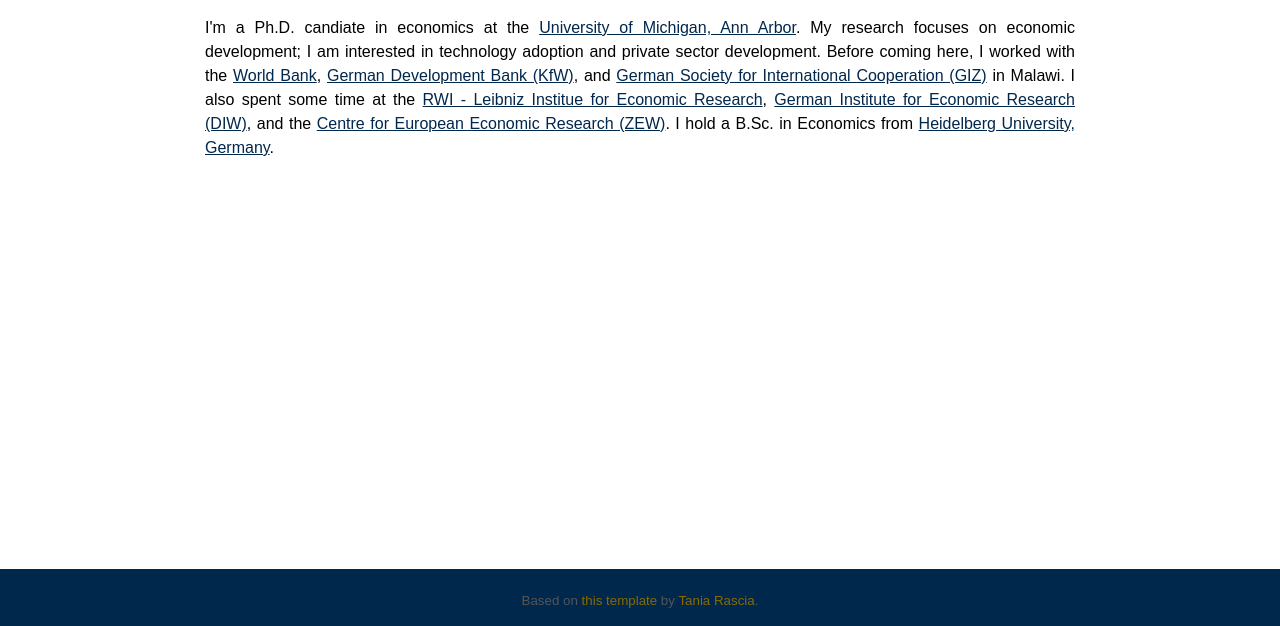
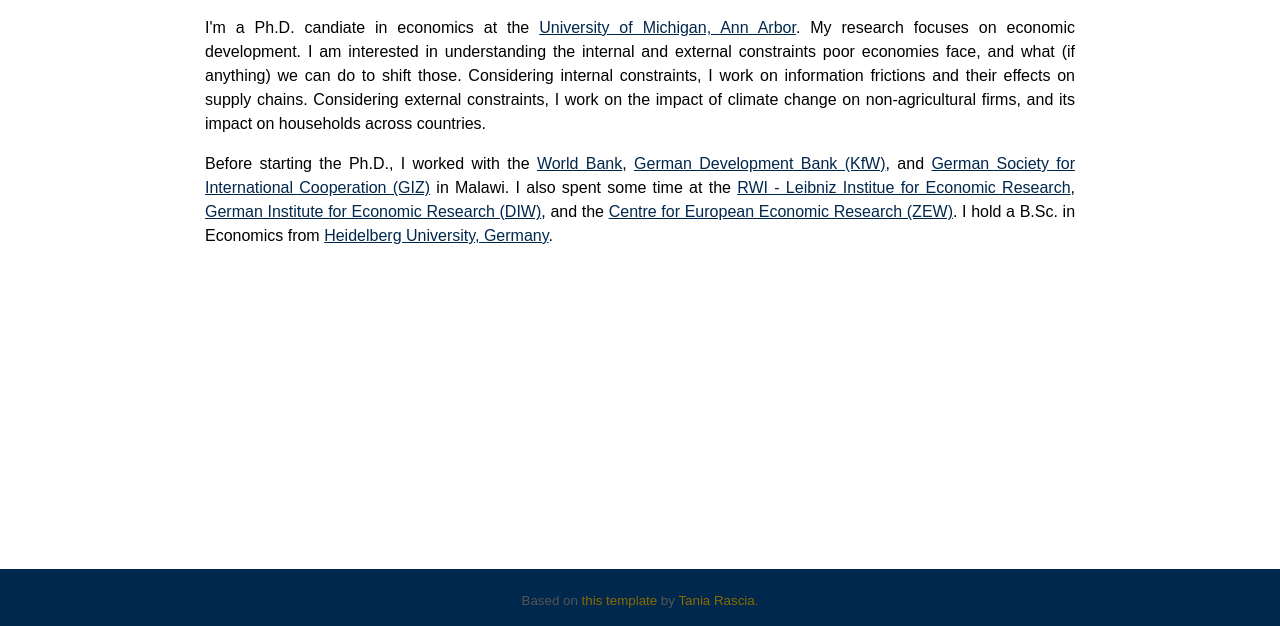
Before and after one commit to maxhuppertz/maxhuppertz.github.io, a Jekyll site: the page built from index.html, in a window 1280 px wide, cut to the strip 274-900 px from the top of the page. Built offline with Jekyll 4.4.1, drawn with Linux system fonts in a browser that asks for light colours; nearby versions of some CDN libraries.

Commit message:
Updated index.html

```diff
--- a/index.html
+++ b/index.html
@@ -2,6 +2,8 @@
 layout: home
 ---
 
-<p align="justify">I'm a Ph.D. candiate in economics at the <a href="https://lsa.umich.edu/econ" target="_blank">University of Michigan, Ann Arbor</a>. My research focuses on economic development; I am interested in technology adoption and private sector development. Before coming here, I worked with the <a href="https://www.worldbank.org/" target="_blank">World Bank</a>, <a href="https://www.kfw-entwicklungsbank.de/International-financing/KfW-Entwicklungsbank/" target="_blank">German Development Bank (KfW)</a>, and <a href="https://www.giz.de/en/html/index.html" target="_blank">German Society for International Cooperation (GIZ)</a> in Malawi. I also spent some time at the <a href="http://en.rwi-essen.de/" target="_blank">RWI - Leibniz Institue for Economic Research</a>, <a href="https://www.diw.de/en" target="_blank">German Institute for Economic Research (DIW)</a>, and the <a href="http://www.zew.de/en/" target="_blank">Centre for European Economic Research (ZEW)</a>. I hold a B.Sc. in Economics from <a href="http://www.uni-heidelberg.de/fakultaeten/wiso/awi/index_en.html" target="_blank">Heidelberg University, Germany</a>. </p>
+<p align="justify">I'm a Ph.D. candiate in economics at the <a href="https://lsa.umich.edu/econ" target="_blank">University of Michigan, Ann Arbor</a>. My research focuses on economic development. I am interested in understanding the internal and external constraints poor economies face, and what (if anything) we can do to shift those. Considering internal constraints, I work on information frictions and their effects on supply chains. Considering external constraints, I work on the impact of climate change on non-agricultural firms, and its impact on households across countries. </p>
+
+<p align="justify">Before starting the Ph.D., I worked with the <a href="https://www.worldbank.org/" target="_blank">World Bank</a>, <a href="https://www.kfw-entwicklungsbank.de/International-financing/KfW-Entwicklungsbank/" target="_blank">German Development Bank (KfW)</a>, and <a href="https://www.giz.de/en/html/index.html" target="_blank">German Society for International Cooperation (GIZ)</a> in Malawi. I also spent some time at the <a href="http://en.rwi-essen.de/" target="_blank">RWI - Leibniz Institue for Economic Research</a>, <a href="https://www.diw.de/en" target="_blank">German Institute for Economic Research (DIW)</a>, and the <a href="http://www.zew.de/en/" target="_blank">Centre for European Economic Research (ZEW)</a>. I hold a B.Sc. in Economics from <a href="http://www.uni-heidelberg.de/fakultaeten/wiso/awi/index_en.html" target="_blank">Heidelberg University, Germany</a>. </p>
 
 <!--- <p><center><iconlink> <a href="https://twitter.com/{{ site.twitter_username }}"> <i class="fa fa-twitter fa-2x"></i> </a> &ensp; <a href="https://github.com/{{ site.github_username }}"> <i class="fa fa-github fa-2x"></i> </a> &ensp; <a href="https://linkedin.com/in/{{ site.linkedin_username }}"> <i class="fa fa-linkedin fa-2x"></i> </a> &ensp; <a href="https://www.facebook.com/{{ site.facebook_username }}"> <i class="fa fa-facebook fa-2x"></i> </a> </iconlink></center></p> --->
```
